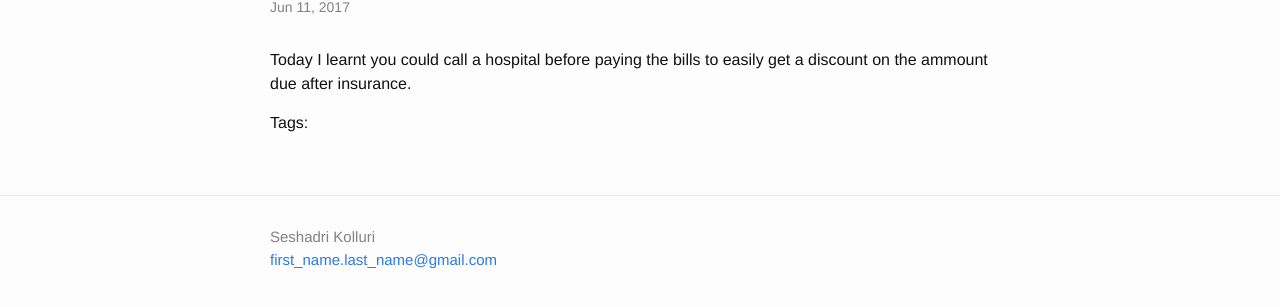
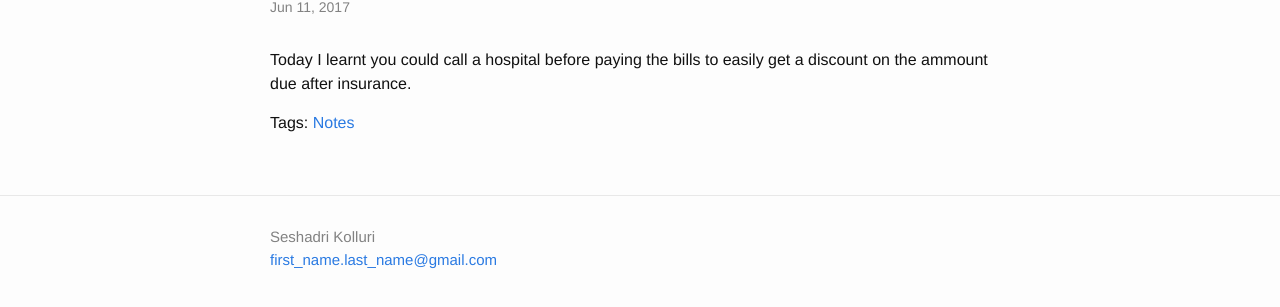
Before and after one commit to SeshadriKolluri/SeshadriKolluri.github.io, a Jekyll site: the page built from _posts/2017-06-11-til-test.md, in a window 1280 px wide. Shown: the part 152-459 px from the top of the page. Built offline with Jekyll 4.4.1, drawn with Linux system fonts in a browser that asks for light colours.

Commit message:
Create 2017-06-11-til-test.md

```diff
--- a/_posts/2017-06-11-til-test.md
+++ b/_posts/2017-06-11-til-test.md
@@ -2,6 +2,6 @@
 layout: post
 title:  "Test for Today-I-Learnt"
 date:   2017-06-11
-tags: daily_til, personal_finance
+tags: notes
 ---
 Today I learnt you could call a hospital before paying the bills to easily get a discount on the ammount due after insurance.
```
